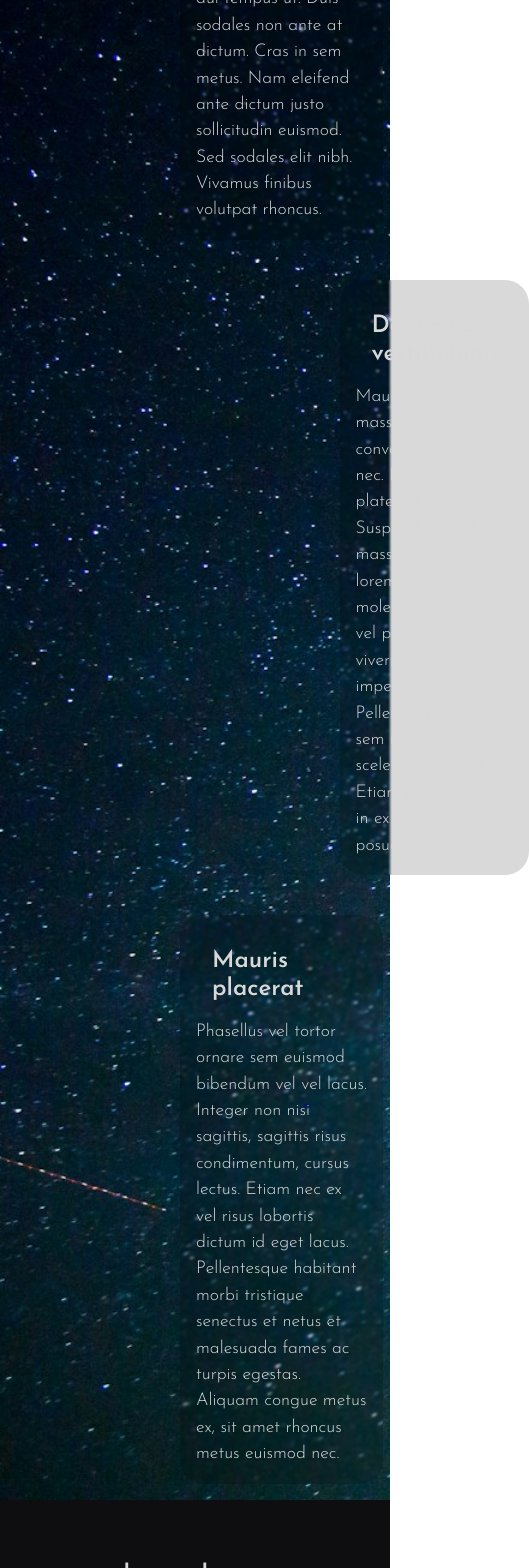
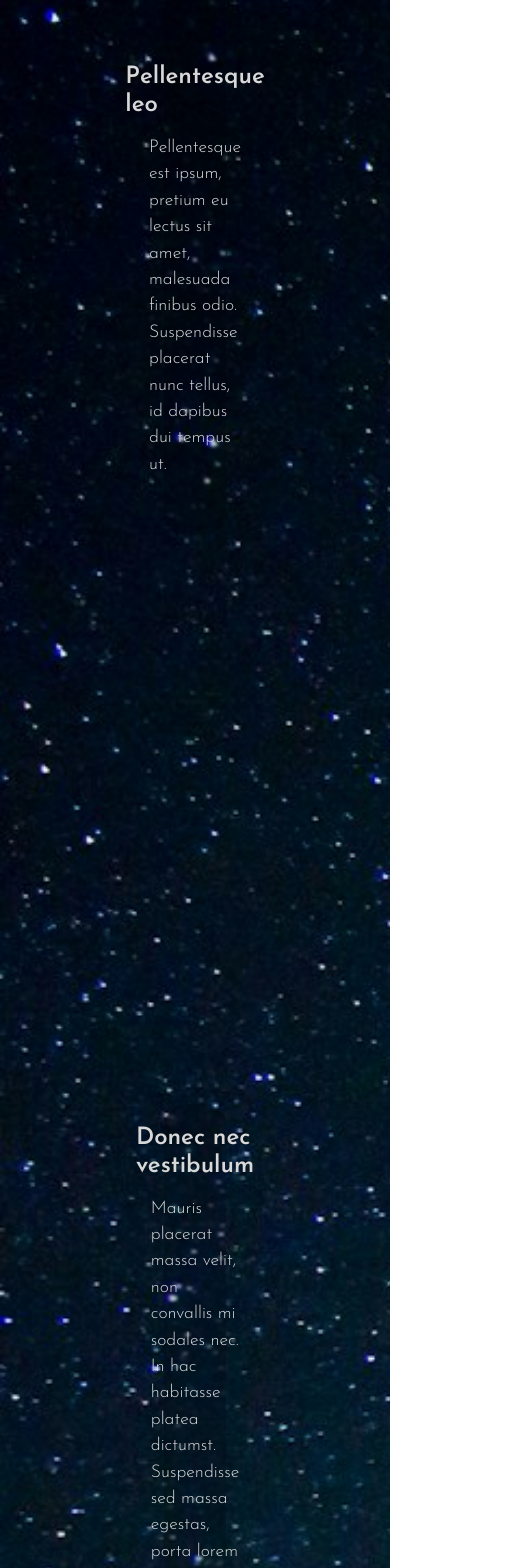
Before and after one commit to MrMostellar/stellar-app-technologies, a Next.js app: page / in a window 390 px wide. Shown: the part 420-1988 px from the top of the page, 529 px wide, since content can reach past the window. Built offline with nearby package versions, Linux system fonts and the light colour scheme.

Commit message:
mobile optimization

```diff
--- a/app/components/Hero.tsx
+++ b/app/components/Hero.tsx
@@ -3,35 +3,26 @@ import React from "react";
 export default function Hero() {
   return (
     <>
-      <div className="bg-transparent/15 backdrop-blur-[0.05rem] p-4 flex flex-col col-start-2 col-span-6 row-span-3 justify-center items-center rounded-3xl m-4">
+      <div className="bg-transparent/15 backdrop-blur-[0.05rem] p-1 sm:p-4 flex flex-col col-start-1 col-span-12 row-start-2 row-span-2 sm:col-start-2 sm:col-span-6 sm:row-span-3 justify-center items-center rounded-3xl m-1 sm:m-4">
         <h1 className="titleText p-4 text-lg">Pellentesque leo</h1>
         <p className="paragraphText">
           Pellentesque est ipsum, pretium eu lectus sit amet, malesuada finibus
-          odio. Suspendisse placerat nunc tellus, id dapibus dui tempus ut. Duis
-          sodales non ante at dictum. Cras in sem metus. Nam eleifend ante
-          dictum justo sollicitudin euismod. Sed sodales elit nibh. Vivamus
-          finibus volutpat rhoncus.
+          odio. Suspendisse placerat nunc tellus, id dapibus dui tempus ut.
         </p>
       </div>
-      <div className="bg-transparent/15 backdrop-blur-[0.05rem] p-4 flex flex-col col-start-6 row-start-5 col-span-6 row-span-3 justify-center items-center rounded-3xl m-4">
+      <div className="bg-transparent/15 backdrop-blur-[0.05rem] p-1 sm:p-4 flex flex-col col-start-1 col-span-12 row-start-6 row-span-2 sm:col-start-6 sm:row-start-5 sm:col-span-6 sm:row-span-3 justify-center items-center rounded-3xl m-1 sm:m-4">
         <h1 className="titleText p-4 text-lg">Donec nec vestibulum</h1>
         <p className="paragraphText">
           Mauris placerat massa velit, non convallis mi sodales nec. In hac
           habitasse platea dictumst. Suspendisse sed massa egestas, porta lorem
-          sit amet, molestie felis. Donec vel purus finibus, viverra velit sed,
-          imperdiet nulla. Pellentesque non sem non diam scelerisque lobortis.
-          Etiam pretium purus in ex imperdiet posuere.
+          sit amet, molestie felis.
         </p>
       </div>
-      <div className="bg-transparent/15 backdrop-blur-[0.05rem] p-4 flex flex-col col-start-2 row-start-9 col-span-6 row-span-3 justify-center items-center rounded-3xl m-4">
+      <div className="bg-transparent/15 backdrop-blur-[0.05rem] p-1 sm:p-4 flex flex-col col-start-1 col-span-12 row-start-10 row-span-2 sm:col-start-2 sm:row-start-9 sm:col-span-6 sm:row-span-3 justify-center items-center rounded-3xl m-1 sm:m-4">
         <h1 className="titleText p-4 text-lg">Mauris placerat</h1>
         <p className="paragraphText">
           Phasellus vel tortor ornare sem euismod bibendum vel vel lacus.
           Integer non nisi sagittis, sagittis risus condimentum, cursus lectus.
-          Etiam nec ex vel risus lobortis dictum id eget lacus. Pellentesque
-          habitant morbi tristique senectus et netus et malesuada fames ac
-          turpis egestas. Aliquam congue metus ex, sit amet rhoncus metus
-          euismod nec.
         </p>
       </div>
     </>
--- a/app/page.tsx
+++ b/app/page.tsx
@@ -3,7 +3,7 @@ import Hero from "./components/Hero";
 export default function Home() {
   return (
     <>
-      <section className="text-[0.rem] px-40 z-1 bg-[url('/images/bgSpace1.jpg')] bg-no-repeat bg-cover pt-32 grid min-h-[101vh] max-w-[100%] xs:grid-cols-24 grid-rows-24 gap-1">
+      <section className="text-[0.rem] px-40 z-1 bg-[url('/images/bgSpace1.jpg')] bg-no-repeat bg-cover pt-32 grid min-h-[101vh] min-w-[100%] grid-cols-12 grid-rows-12 sm:grid-cols-24 sm:grid-rows-24 gap-1">
         <Hero />
       </section>
       <section className="m-12 pb-10 py-2 px-6 rounded-3xl flex flex-col items-center gap-3 text-[1rem]">
```
